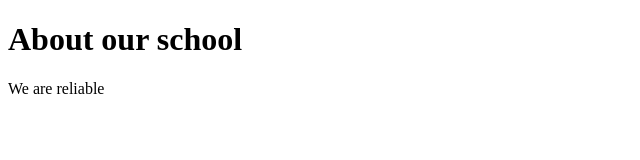
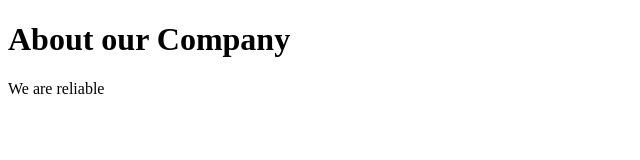
Before and after one commit to topmultiventures/project, a plain HTML site: page index.html in a window 1280 px wide. Shown: the whole page, without its empty margins (0-640 px from the left). Drawn offline with Linux system fonts and the light colour scheme.

Commit message:
Update index.html

```diff
--- a/index.html
+++ b/index.html
@@ -6,7 +6,7 @@
     <title>School</title>
 </head>
 <body>
-    <h1>About our school</h1>
+    <h1>About our Company</h1>
     <P>We are reliable</P>
 </body>
 </html>
```
